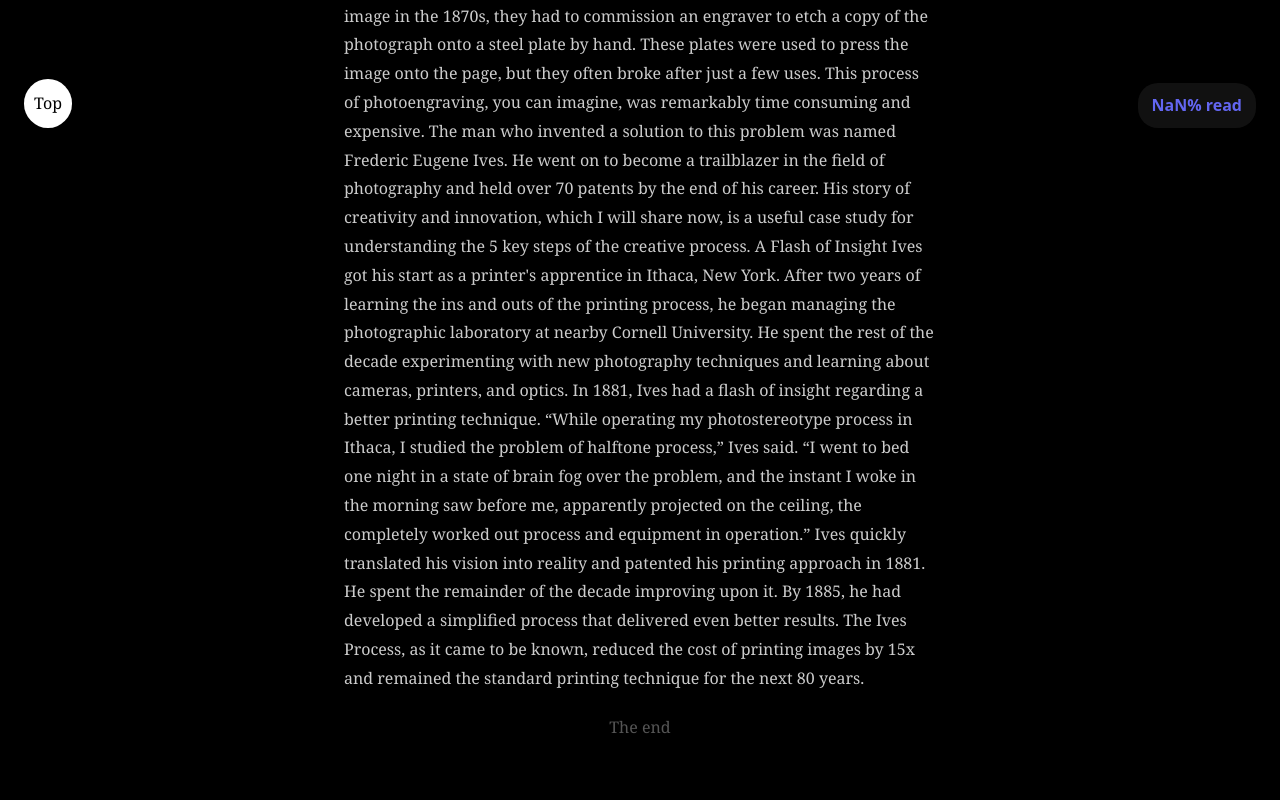
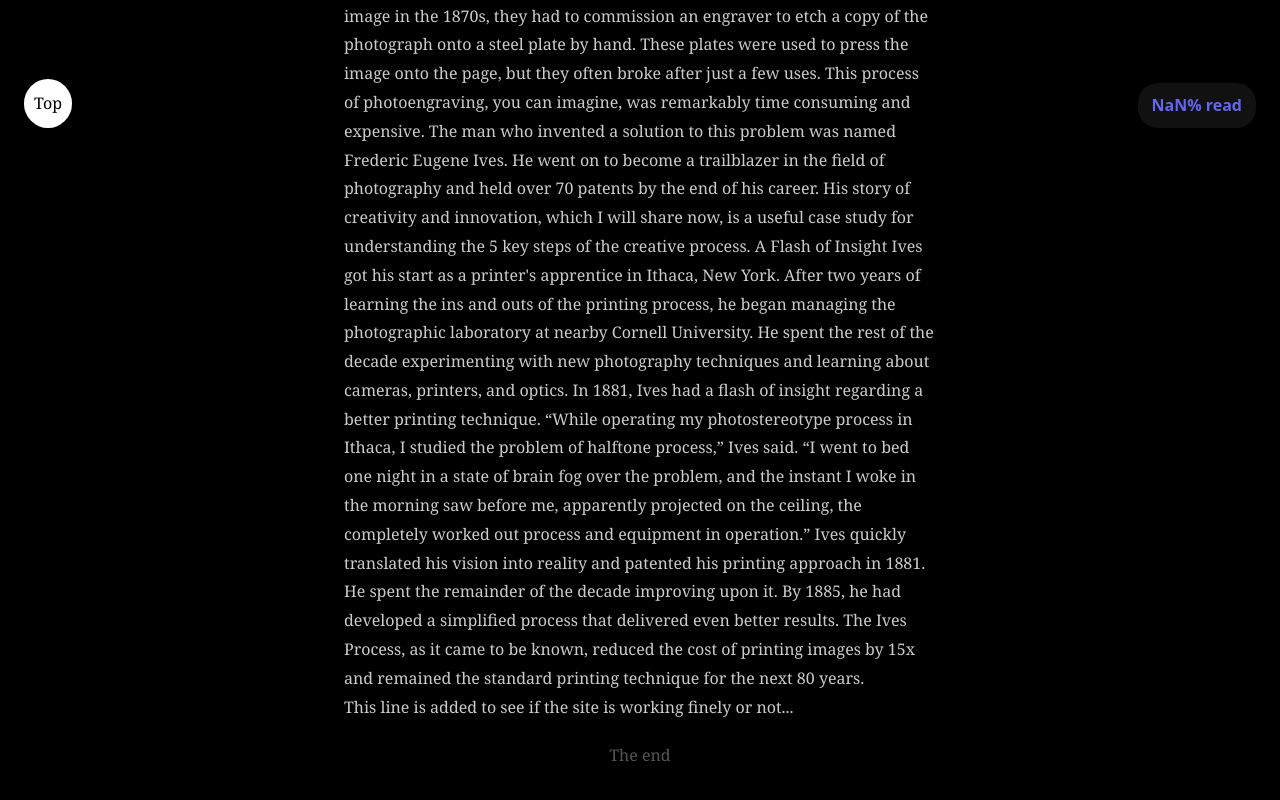
Before and after one commit to VBA10356/Project-no.-20---Scroll-Indicator, a plain HTML site: page index.html in a window 1280 px wide. Shown: the part 648-1448 px from the top of the page. Drawn offline with Linux system fonts and the light colour scheme.

Commit message:
Update check

```diff
--- a/index.html
+++ b/index.html
@@ -39,6 +39,8 @@ In 1881, Ives had a flash of insight regarding a better printing technique.
 
 Ives quickly translated his vision into reality and patented his printing approach in 1881. He spent the remainder of the decade improving upon it. By 1885, he had developed a simplified process that delivered even better results. The Ives Process, as it came to be known, reduced the cost of printing images by 15x and remained the standard printing technique for the next 80 years.</p>
 
+<p>This line is added to see if the site is working finely or not...</p>
+
 
     <p class="end">The end</p>
     </article>
```
